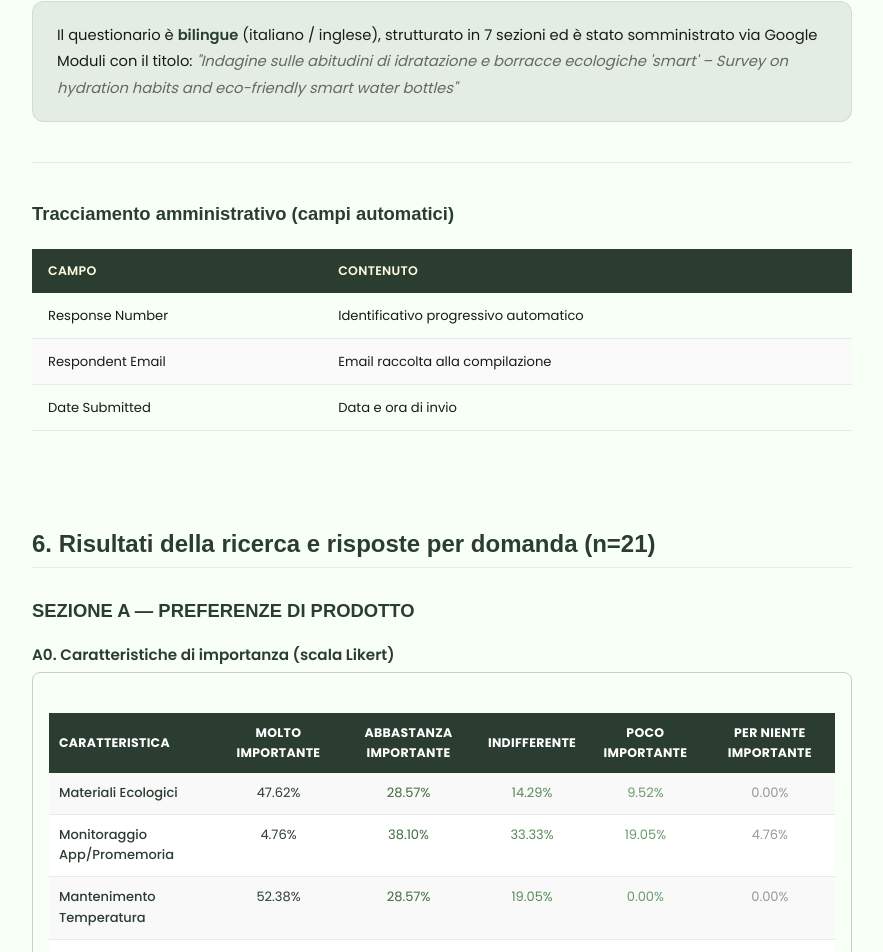
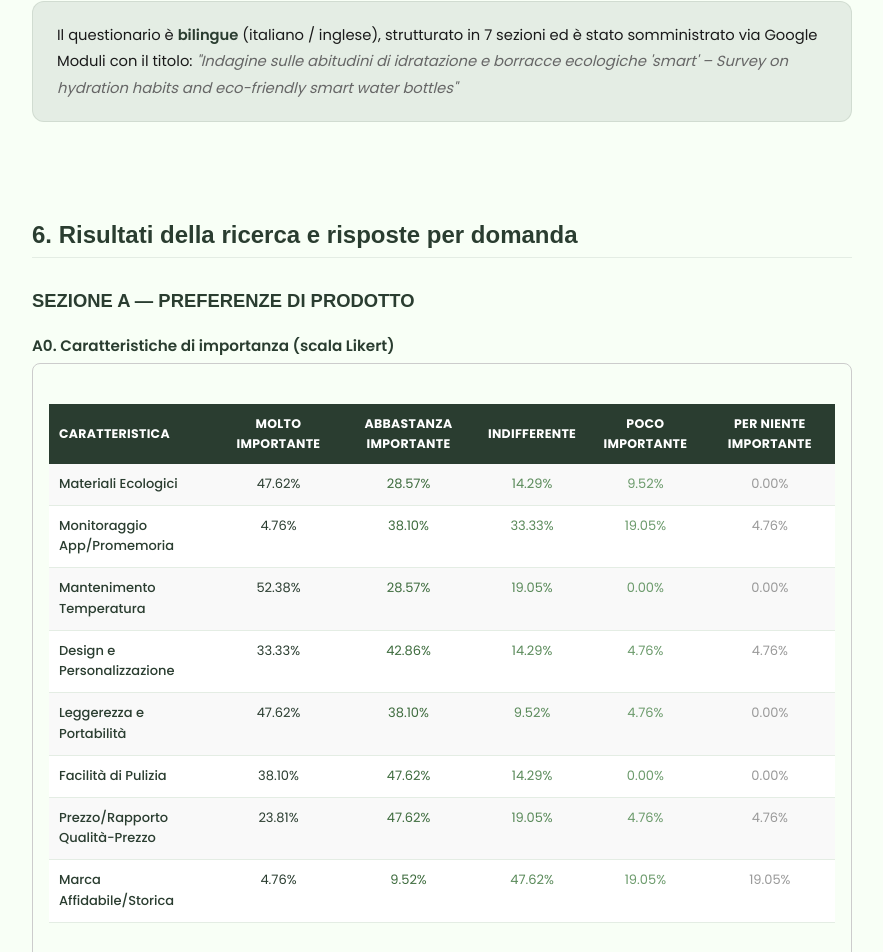
Before and after one commit to Dani1324/eco-bottle, a Next.js app: page /reports/insight-target-mercato in a window 1280 px wide. Shown: the part 3044-3996 px from the top of the page, without its empty margins (198-1081 px from the left). Built offline with nearby package versions, Linux system fonts and the light colour scheme.

Commit message:
Rimossa sezione superflua

```diff
--- a/src/app/reports/insight-target-mercato/page.tsx
+++ b/src/app/reports/insight-target-mercato/page.tsx
@@ -238,35 +238,9 @@ function RicercaDiMercato() {
         </p>
       </div>
 
-      <hr />
-
-      <h3>Tracciamento amministrativo (campi automatici)</h3>
-      <table>
-        <thead>
-          <tr>
-            <th>Campo</th>
-            <th>Contenuto</th>
-          </tr>
-        </thead>
-        <tbody>
-          <tr>
-            <td>Response Number</td>
-            <td>Identificativo progressivo automatico</td>
-          </tr>
-          <tr>
-            <td>Respondent Email</td>
-            <td>Email raccolta alla compilazione</td>
-          </tr>
-          <tr>
-            <td>Date Submitted</td>
-            <td>Data e ora di invio</td>
-          </tr>
-        </tbody>
-      </table>
-
       <br />
 
-      <h2>6. Risultati della ricerca e risposte per domanda (n=21)</h2>
+      <h2>6. Risultati della ricerca e risposte per domanda</h2>
 
       <h3>SEZIONE A — PREFERENZE DI PRODOTTO</h3>
 
```
